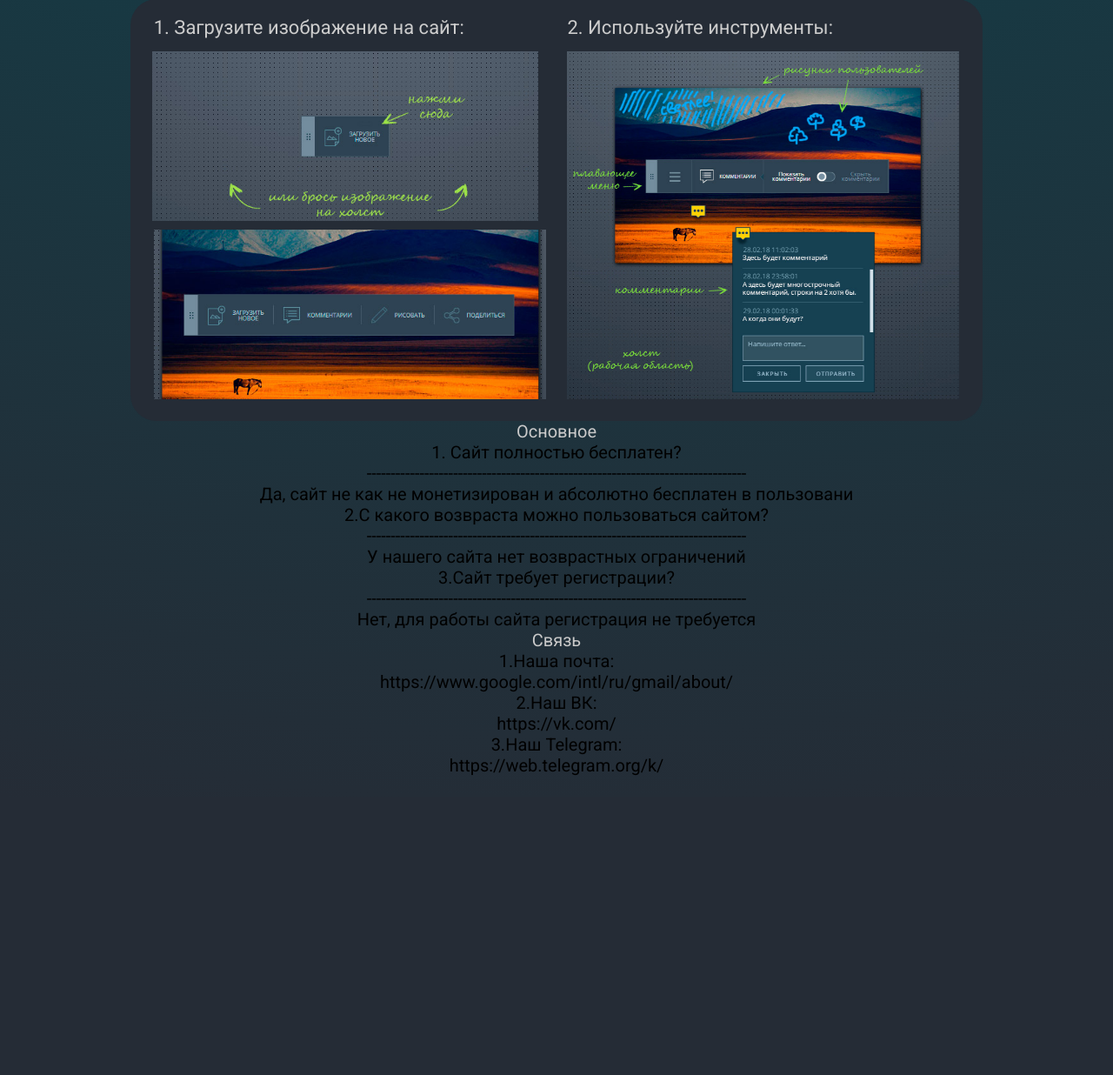
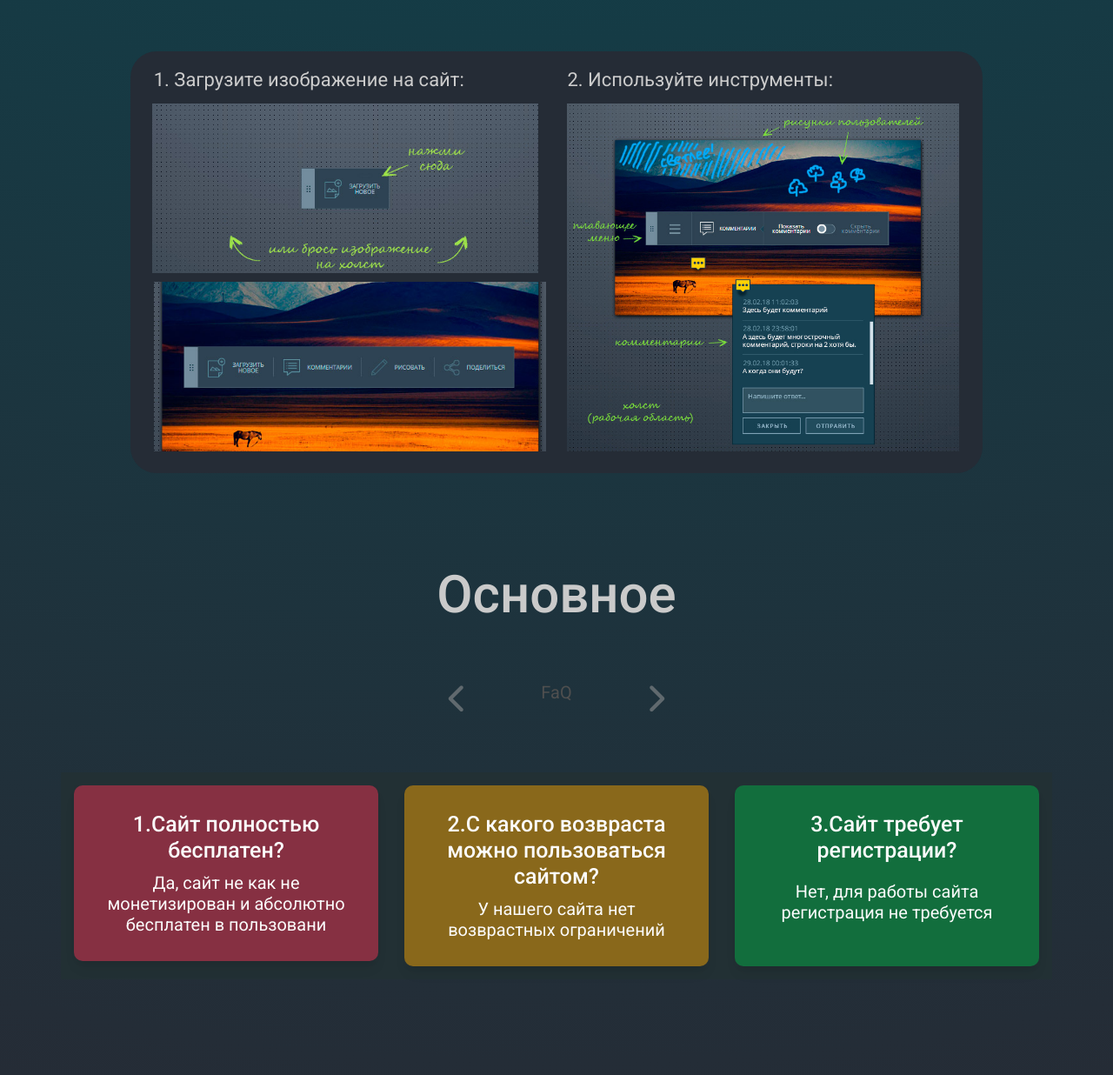
Before and after one commit to Joneks421/ProjectIMG, a Flask app: page / in a window 1280 px wide. Shown: the part 1637-2873 px from the top of the page at 87% size. Before the commit the page ends 2528 px from the top, so only its background shows below. Run offline with Flask 2, Linux system fonts and the light colour scheme; some libraries are stand-ins or nearby versions.

Commit message:
Release 0.1

```diff
--- a/project/templates/index.html
+++ b/project/templates/index.html
@@ -1,7 +1,7 @@
 <!DOCTYPE html>
 <html lang="ru">
   <head>
-    <title>UI</title>
+    <title>CusTD-Main</title>
     <meta charset="utf-8">
     <link rel="stylesheet" href="\static\styles\style.css">
     <link rel="stylesheet" href="\static\styles\reset.css">
--- a/project/templates/main.html
+++ b/project/templates/main.html
@@ -3,29 +3,43 @@
 
 <head>
     <meta charset="UTF-8">
-    <title>Document</title>
+    <title>CusTD</title>
     <link rel="stylesheet" href="\static\styles\main-style.css">
-</head>
+    <link rel="stylesheet" href="\static\styles\bootstrap.min.css">
+    <!-- Font Awesome -->
+    <link
+        href="https://cdnjs.cloudflare.com/ajax/libs/font-awesome/6.0.0/css/all.min.css"
+        rel="stylesheet"
+    />
+    <!-- MDB -->
+    <link
+        href="https://cdnjs.cloudflare.com/ajax/libs/mdb-ui-kit/3.11.0/mdb.min.css"
+        rel="stylesheet"
+    />
+    <!-- MDB -->
+    <script
+        type="text/javascript"
+        src="https://cdnjs.cloudflare.com/ajax/libs/mdb-ui-kit/3.11.0/mdb.min.js"
+    ></script>
+    </head>
 
 <body>
     <div class="header", id="header">
-        <div class="container">
+        <div class="container-menu">
             <div class="menu">
                 <a href="#inst" class="menu_item">Инструкция</a>
                 <a href="#about" class="menu_item">О Сайте</a>
-                <a href="#faq" class="menu_item">FaQ</a>
-                <a href="#support" class="menu_item">Связь</a>
+                <a href="#info" class="menu_item">FaQ</a>
+                <a href="#info" class="menu_item">Связь</a>
             </div>
             <div class="name-menu">
-                <p class="name-menuCus">Cus</p><p class="name-menuT">T</p><p class="name-menuD">D</p>
+                <span class="name-menuCus">Cus</span><span class="name-menuT">T</span><span class="name-menuD">D</span>
             </div>
 
         </div>
-    <div class="returny verni" id="verni">
-        <a href="#header">↑</a>
-    </div>
 
-    <div class="index-content">
+
+    <div class="index-content main">
         <div class="index-content main-container">
             <h1>Сайт для работы<br> с изображениями</h1>
             <div class="index-content main-container-logo"></div>
@@ -62,46 +76,135 @@
             <div class="index-content inst-container-3img"></div>
         </div>
     </div>
+    <!-- Carousel wrapper -->
+<div
+id="carouselMultiItemExample"
+class="carousel slide carousel-dark text-center"
+data-mdb-ride="carousel"
+>
+<div class="index-content info" id="info">
+  <h2>Основное</h2>
+</div>
+<!-- Controls -->
+<div class="d-flex justify-content-center mb-4">
+  <button
+    class="carousel-control-prev position-relative text-danger btn-prev"
+    type="button"
+    data-mdb-target="#carouselMultiItemExample"
+    data-mdb-slide="prev"
+  >
+    <span class="carousel-control-prev-icon" aria-hidden="true"></span>
+    <span class="visually-hidden">Previous</span>
+  </button>
 
-    <div class = "index-content faq" id="faq">
-        <h2>Основное</h2>
-        <div class="index-content faq-container">
-            <div class="index-content faq-container-1">
-                <h3>1. Сайт полностью бесплатен?</h3>
-                <p>-------------------------------------------------------------------------------</p>
-                <p>Да, сайт не как не монетизирован и абсолютно бесплатен в пользовани</p>
+  <div class="faq-p">
+    <p>FaQ</p>
+  </div>
+
+  <button
+    class="carousel-control-next position-relative text-danger btn-next"
+    type="button"
+    data-mdb-target="#carouselMultiItemExample"
+    data-mdb-slide="next"
+  >
+    <span class="carousel-control-next-icon" aria-hidden="true"></span>
+    <span class="visually-hidden">Next</span>
+  </button>
+</div>
+<!-- Inner -->
+<div id="carouselExampleFade" class="carousel slide carousel-fade" data-bs-ride="carousel"></div>
+<div class="carousel-inner py-4 index-content faq">
+  <!-- Single item -->
+  <div class="carousel-item active">
+    <div class="container">
+      <div class="row">
+        <div class="col-lg-4">
+          <div class="card text-light bg-danger">
+            <div class="card-body">
+              <h5 class="card-title">1.Сайт полностью бесплатен?</h5>
+              <p class="card-text">
+                Да, сайт не как не монетизирован и абсолютно бесплатен в пользовани
+              </p>
             </div>
-            <div class="index-content faq-container-2">
-                <h3>2.С какого возвраста можно пользоваться сайтом?</h3>
-                <p>-------------------------------------------------------------------------------</p>
-                <p>У нашего сайта нет возврастных ограничений</p>
+          </div>
+        </div>
+
+        <div class="col-lg-4 d-none d-lg-block">
+          <div class="card text-light bg-warning">
+            <div class="card-body">
+              <h5 class="card-title">2.С какого возвраста можно пользоваться сайтом?</h5>
+              <p class="card-text">
+                У нашего сайта нет возврастных ограничений
+              </p>
             </div>
-            <div class="index-content faq-container-3">
-                <h3>3.Сайт требует регистрации?</h3>
-                <p>-------------------------------------------------------------------------------</p>
-                <p>Нет, для работы сайта регистрация не требуется</p>
+          </div>
+        </div>
+
+        <div class="col-lg-4 d-none d-lg-block">
+          <div class="card card text-light bg-success">
+            <div class="card-body">
+              <h5 class="card-title">3.Сайт требует регистрации?</h5>
+              <p class="card-text">
+              <p></p>
+                Нет, для работы сайта регистрация не требуется
+              </p>
             </div>
+          </div>
         </div>
+      </div>
     </div>
-    <div class = "index-content support" id="support">
-        <h2>Связь</h2>
-        <div class="index-content support-container">
-            <div class="index-content support-container-1">
-                <h3>1.Наша почта:</h3>
-                <p>https://www.google.com/intl/ru/gmail/about/</p>
+  </div>
+
+  <!-- Single item -->
+  <div class="carousel-item">
+    <div class="container">
+      <div class="row">
+        <div class="col-lg-4 col-md-12">
+          <div class="card card card text-light bg-danger">
+            <div class="card-body">
+              <h5 class="card-title">1.Наша почта:</h5>
+              <p class="card-text">
+                --------------------------------------------
+                https://www.google.com/intl/ru/
+              </p>
             </div>
-            <div class="index-content support-container-2">
-                <h3>2.Наш ВК:</h3>
-                <p>https://vk.com/</p>
+          </div>
+        </div>
+
+        <div class="col-lg-4 d-none d-lg-block">
+          <div class="card card card text-light bg-primary">
+            <div class="card-body">
+              <h5 class="card-title">2.Наш ВК:</h5>
+              <p class="card-text">
+                --------------------------------------------
+                https://vk.com/
+              </p>
             </div>
-            <div class="index-content support-container-3">
-                <h3>3.Наш Telegram:</h3>
-                <p>https://web.telegram.org/k/</p>
+          </div>
+        </div>
+
+        <div class="col-lg-4 d-none d-lg-block">
+          <div class="card card card text-light bg-info">
+            <div class="card-body">
+              <h5 class="card-title">3.Наш Telegram:</h5>
+              <p class="card-text">
+                --------------------------------------------
+                https://web.telegram.org/k/
+              </p>
             </div>
-            <br>
+          </div>
         </div>
+      </div>
     </div>
+  </div>
+<!-- Inner -->
+</div>
+</div>
+<!-- Carousel wrapper -->
 
+<div class="returny verni" id="verni">
+  <a href="#header">↑</a>
+</div>
 
 </body>
 
```
Also changed, not shown: project/templates/lol.html (added, +17 -0 lines), 1 other file.
